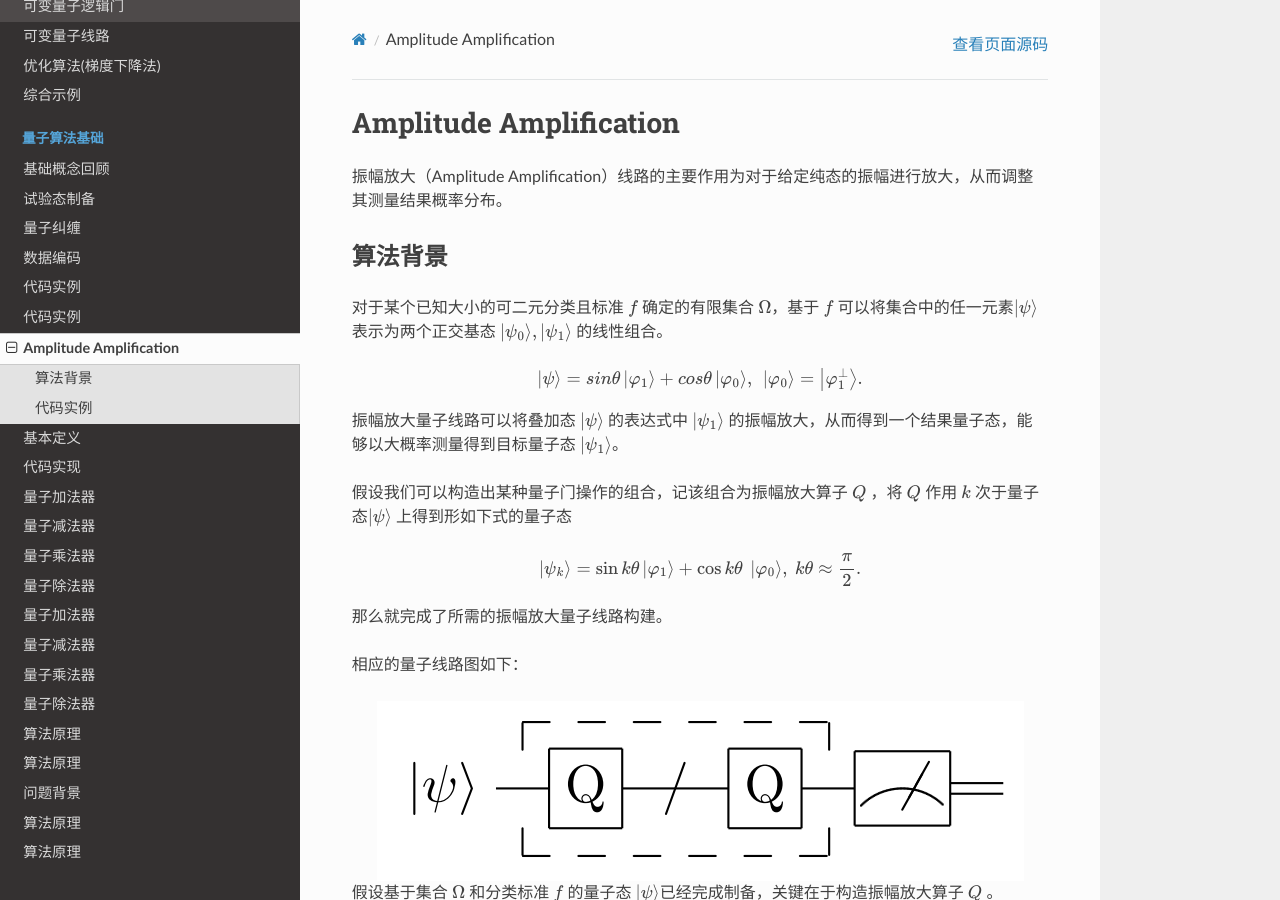
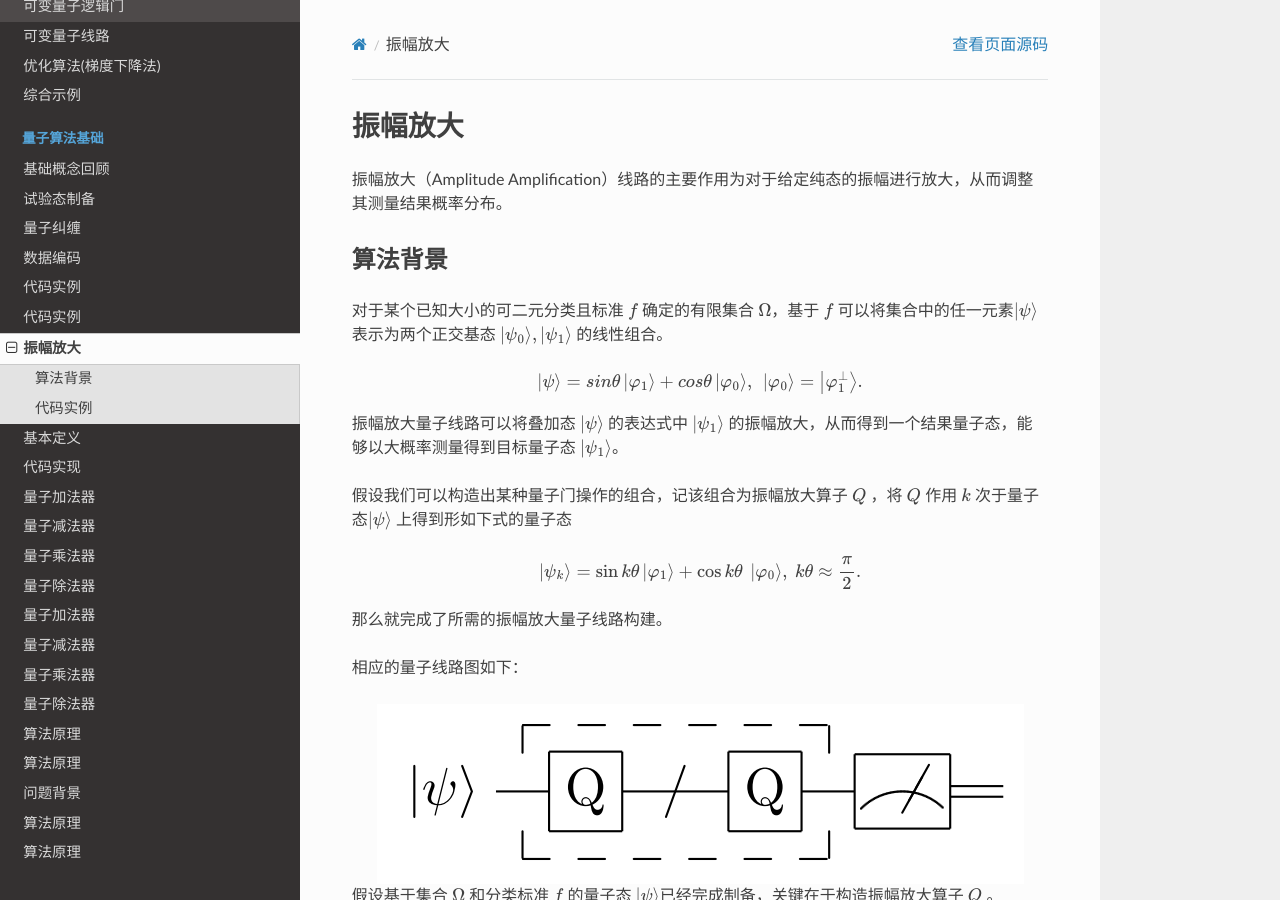
Before and after one commit to OriginQ/pyQPanda-Toturial, a Sphinx documentation site: the page built from source/AmplitudeAmplification.rst, in a window 1280 px wide and 900 px high. Built offline with Sphinx 7.4.7 and the Read the Docs theme 2.0.0, drawn with Linux system fonts in a browser that asks for light colours; pages that are not in the unit, such as notebooks, are missing from menus.

Commit message:
Update AmplitudeAmplification.rst

```diff
--- a/source/AmplitudeAmplification.rst
+++ b/source/AmplitudeAmplification.rst
@@ -1,4 +1,4 @@
-Amplitude Amplification
+振幅放大
 ####
 
 振幅放大（Amplitude Amplification）线路的主要作用为对于给定纯态的振幅进行放大，从而调整其测量结果概率分布。
```
